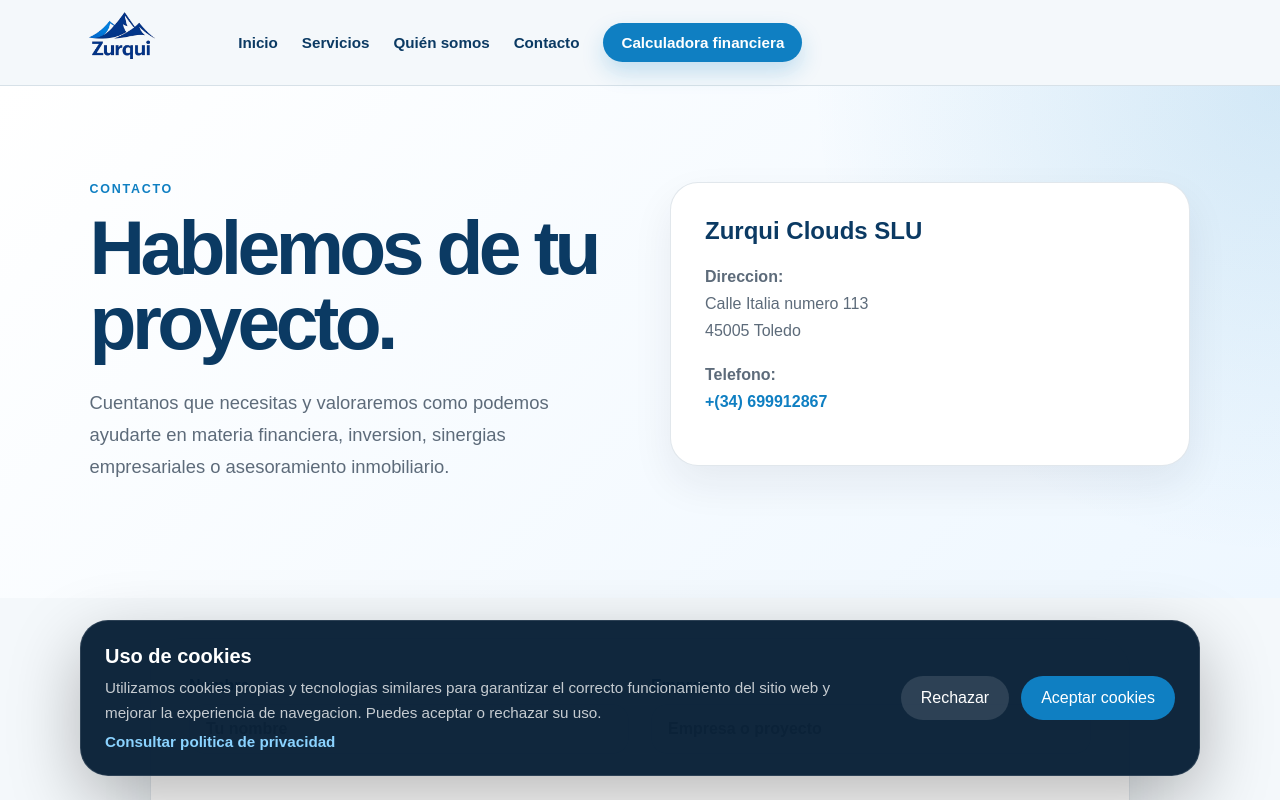
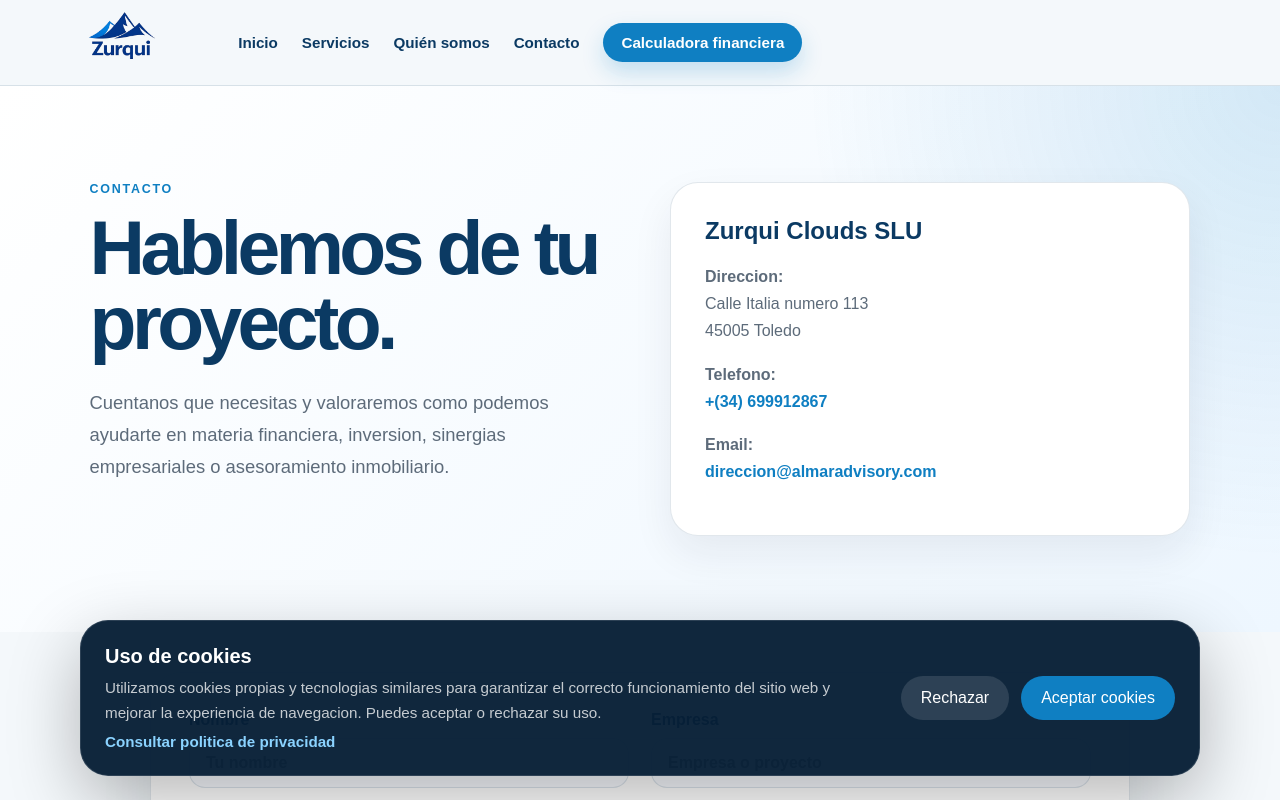
Before and after one commit to ALMARADVISORY/zurqui-web, a Next.js app: page /contacto in a window 1280 px wide. Shown: the top 800 px of the page. Built offline with nearby package versions, Linux system fonts and the light colour scheme.

Commit message:
Use mailto contact form

```diff
--- a/app/contacto/page.js
+++ b/app/contacto/page.js
@@ -35,37 +35,50 @@
                   +(34) 699912867
                 </a>
               </p>
+
+              <p>
+                <strong>Email:</strong>
+                <br />
+                <a href="mailto:direccion@almaradvisory.com">
+                  direccion@almaradvisory.com
+                </a>
+              </p>
             </div>
           </div>
         </section>
 
         <section className="section contactFormSection">
-          <form className="contactForm" action="/api/contacto" method="POST">
+          <form
+            className="contactForm"
+            action="mailto:direccion@almaradvisory.com"
+            method="POST"
+            encType="text/plain"
+          >
             <div className="formGrid">
               <label>
                 Nombre
-                <input type="text" name="nombre" placeholder="Tu nombre" required />
+                <input type="text" name="Nombre" placeholder="Tu nombre" required />
               </label>
 
               <label>
                 Empresa
-                <input type="text" name="empresa" placeholder="Empresa o proyecto" />
+                <input type="text" name="Empresa" placeholder="Empresa o proyecto" />
               </label>
 
               <label>
                 Email
-                <input type="email" name="email" placeholder="tu@email.com" required />
+                <input type="email" name="Email" placeholder="tu@email.com" required />
               </label>
 
               <label>
                 Telefono
-                <input type="tel" name="telefono" placeholder="Telefono de contacto" />
+                <input type="tel" name="Telefono" placeholder="Telefono de contacto" />
               </label>
             </div>
 
             <label>
               Area de interes
-              <select name="area" required>
+              <select name="Area de interes" required>
                 <option value="">Selecciona una opcion</option>
                 <option value="Asesoramiento financiero">Asesoramiento financiero</option>
                 <option value="Inversiones">Inversiones</option>
@@ -78,7 +91,7 @@
             <label>
               Mensaje
               <textarea
-                name="mensaje"
+                name="Mensaje"
                 rows="7"
                 placeholder="Cuentanos brevemente en que podemos ayudarte"
                 required
@@ -86,7 +99,7 @@
             </label>
 
             <label className="privacyCheck">
-              <input type="checkbox" name="privacidad" required />
+              <input type="checkbox" name="Privacidad aceptada" required />
               <span>He leido y acepto la politica de privacidad.</span>
             </label>
 
```
